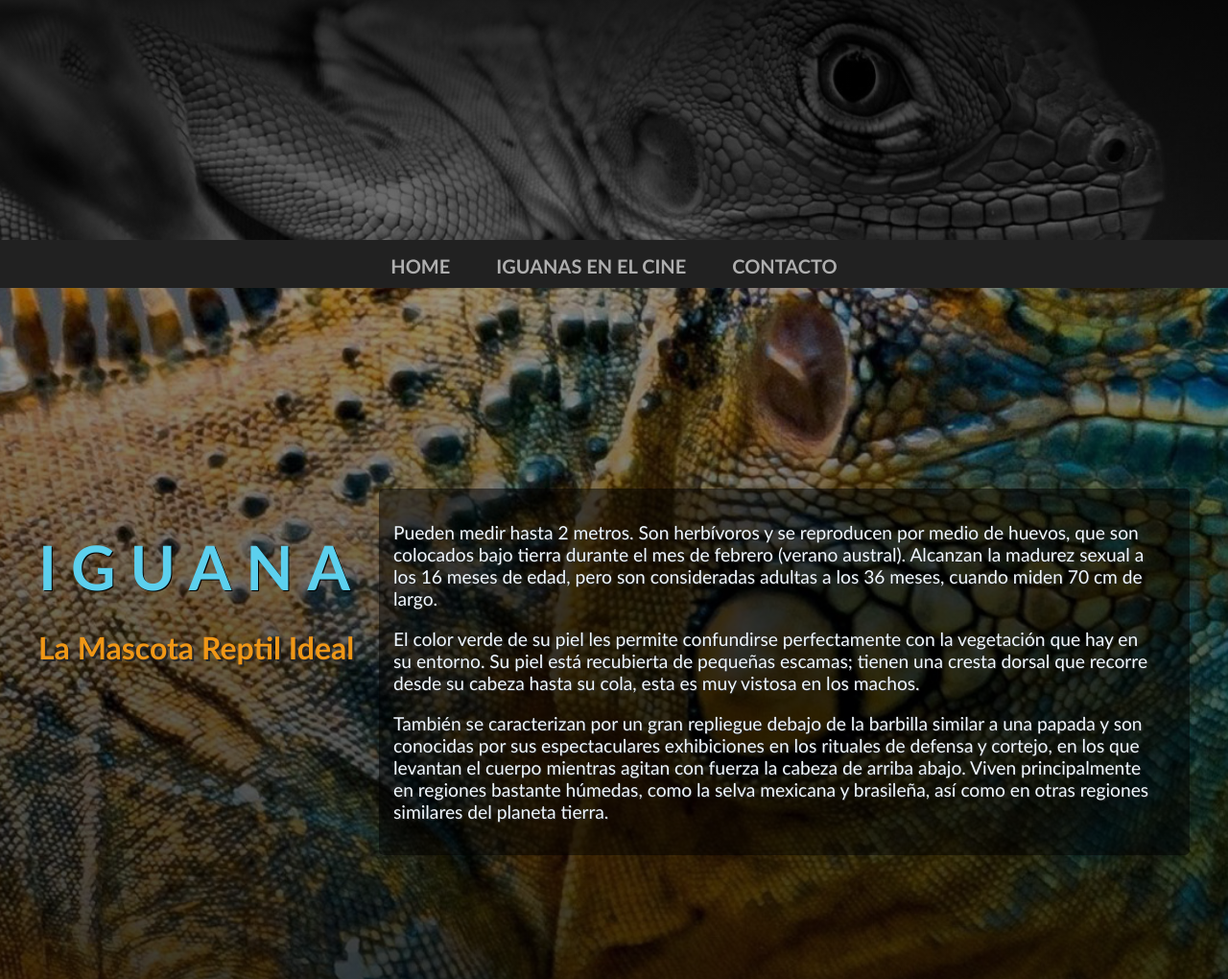
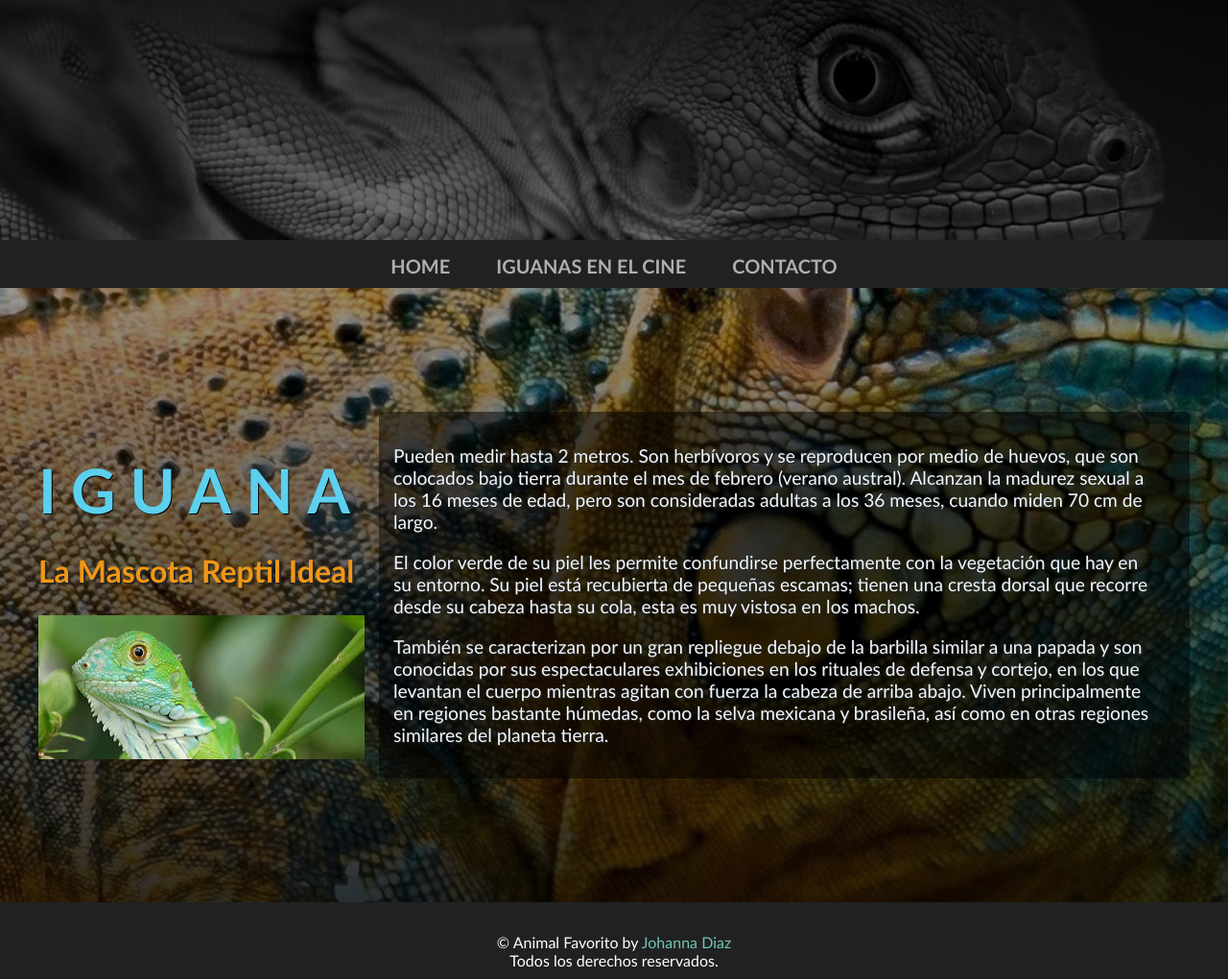
Before and after one commit to JohaDiaz/animal-favorito, a plain HTML site: page index.html in a window 1280 px wide. Shown: the top 1020 px of the page at 96% size. Drawn offline with Linux system fonts and the light colour scheme.

Commit message:
actualización final de la pagina, falta el formulario

```diff
--- a/css/style.css
+++ b/css/style.css
@@ -9,7 +9,7 @@ body{
 
 header{
     height: 250px;
-    background:linear-gradient(to bottom, rgb(0 0 0 / .8),rgb(0 0 0 / .5)),url("/images/iguana-verde-bebe.jpg")center center / cover;
+    background:linear-gradient(to bottom, rgb(0 0 0 / .8),rgb(0 0 0 / .5)),url("../images/iguana-verde-bebe.jpg")center center / cover;
     filter:brightness(0.1);
     filter: grayscale(1);
 
@@ -137,12 +137,12 @@ footer a:hover{
 
 .wrap{
     width: 100vw;
-    min-height: 100vh;
+    min-height: 80vh;
     display: flex;
     align-items: center;
     justify-content: center;
     background: linear-gradient(to bottom, rgb(0 0 0 / .4),rgb(0 0 0 / .8)),
-    url("/images/iguana-colorida.jpg") bottom fixed;
+    url("../images/iguana-colorida.jpg") bottom fixed;
     background-size: 150%;
     background-position: center;
 
@@ -204,3 +204,8 @@ footer a:hover{
             margin-top: 100px;
 
         }
+
+        .imagen-iguana{
+            background: url("../images/iguana-verde-bebe-trepando.jpg") center 35%/ cover;
+            height: 150px;
+        }
--- a/index.html
+++ b/index.html
@@ -6,6 +6,7 @@
     <meta name="viewport" content="width=device-width, initial-scale=1.0" />
     <link rel="stylesheet" href="css/style.css" />
     <title>Iguana, la mascota reptil ideal</title>
+    <meta name="description" content="La iguana es el reptil ideal para tener de mascota">
   </head>
   <body>
     <header></header>
@@ -36,9 +37,14 @@
       <div class="wrap">
         <div class="anchoMaximo flex flex-row">
             <div class="wrap-texto flex33 pmargin">
+              <div class="flex-column">
                 <h1>IGUANA</h1>
                 <h2>La Mascota Reptil Ideal</h2>
             </div>
+            <div class="imagen-iguana">
+              <!-- <img src="/images/iguana-verde-bebe-trepando.jpg" alt=""> -->
+            </div>
+          </div>
        <div class="cuadro-texto">
             <div class="pmargin">
             <p>
```
Also changed, not shown: arte-nombre-animal.html (+3 -2 lines), contacto.html (+2 -1 lines), 1 other file.
